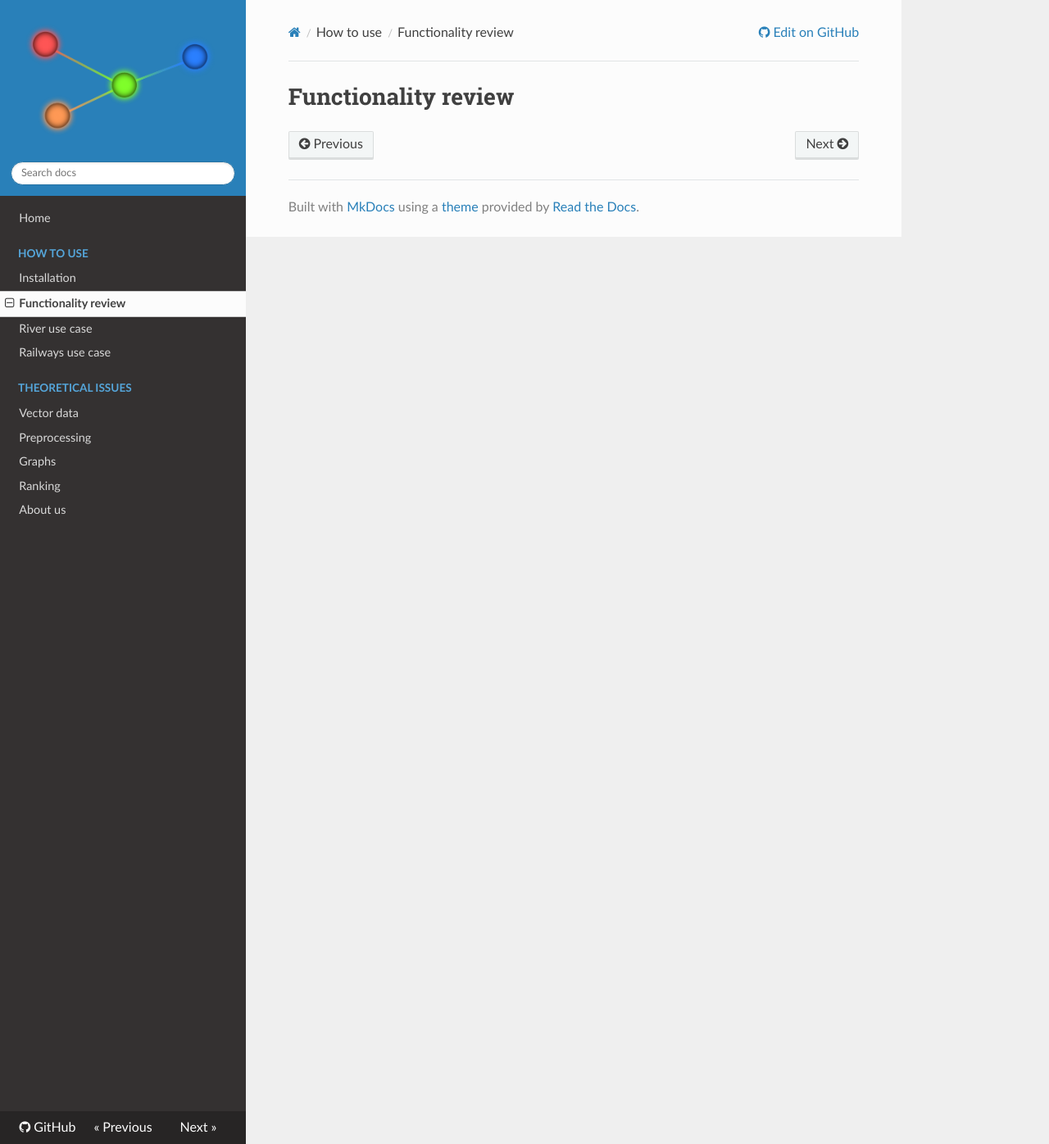
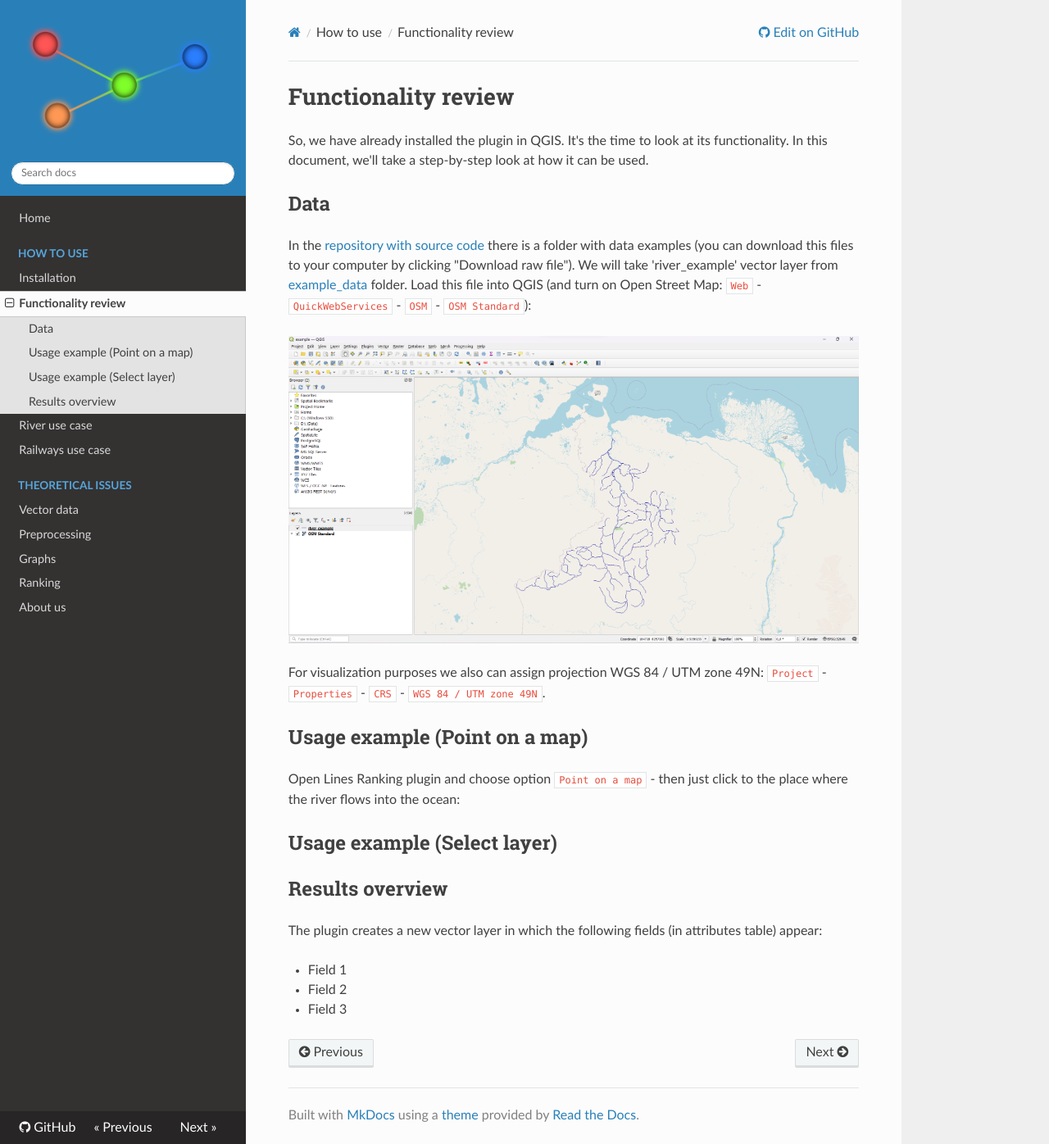
Before and after one commit to ChrisLisbon/QGIS_LinesRankingPlugin, an MkDocs documentation site: the page built from docs/usage/functionality_review.md, in a window 1280 px wide and 1396 px high. Shown: the whole window at 82% size. Built offline with MkDocs 1.6.1, drawn with Linux system fonts in a browser that asks for light colours; nearby versions of some CDN libraries.

```diff
--- a/docs/usage/functionality_review.md
+++ b/docs/usage/functionality_review.md
@@ -1 +1,31 @@
 # Functionality review
+
+So, we have already installed the plugin in QGIS.
+It's the time to look at its functionality.
+In this document, we'll take a step-by-step look at how it can be used.
+
+## Data
+
+In the [repository with source code](https://github.com/ChrisLisbon/QGIS_LinesRankingPlugin)
+there is a folder with data examples (you can download this files to your computer by clicking "Download raw file"). We will take 'river_example' vector layer from [example_data](https://github.com/ChrisLisbon/QGIS_LinesRankingPlugin/tree/master/example_data) folder.
+Load this file into QGIS (and turn on Open Street Map: `Web` - `QuickWebServices` - `OSM` - `OSM Standard`):
+
+<img src="https://raw.githubusercontent.com/ChrisLisbon/QGIS_LinesRankingPlugin/docs/images/load_river_example.png" width="750"/>
+
+For visualization purposes we also can assign projection WGS 84 / UTM zone 49N:
+`Project` - `Properties` - `CRS` - `WGS 84 / UTM zone 49N`.
+
+## Usage example (Point on a map)
+
+Open Lines Ranking plugin and choose option `Point on a map` - then just click to the place
+where the river flows into the ocean:
+
+## Usage example (Select layer)
+
+## Results overview
+
+The plugin creates a new vector layer in which the following fields (in attributes table) appear:
+
+- Field 1
+- Field 2
+- Field 3
```
Also changed, not shown: README.md (+2 -2 lines), docs/usage/install.md (+4 -0 lines), images/installed_icon.png (added), images/load_river_example.png (added).
